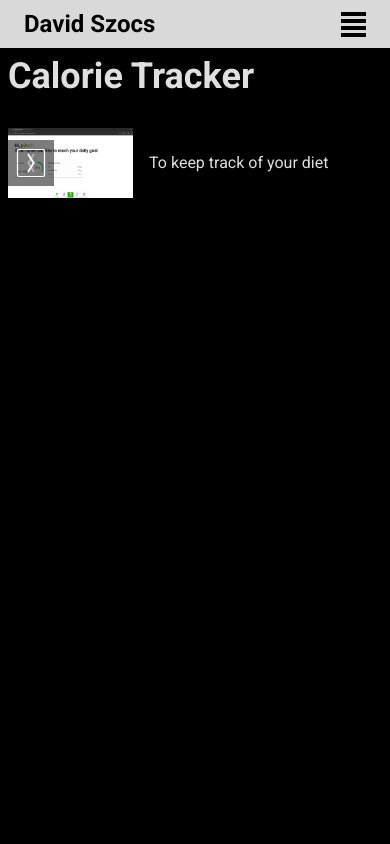
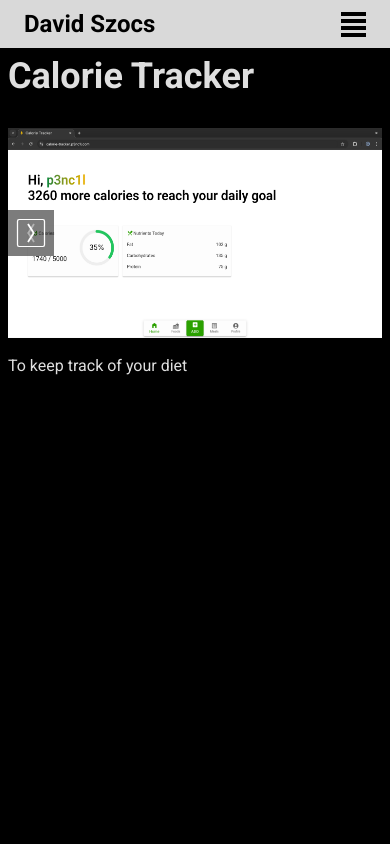
Before and after one commit to p3nc1l/personal-site, a Next.js app: page /projects/calorie-tracker in a window 390 px wide. Shown: the top 844 px of the page. Built offline with nearby package versions, Linux system fonts and the light colour scheme.

Commit message:
added mobile responsiveness on /projects/[name]

```diff
--- a/app/projects/[name]/page.tsx
+++ b/app/projects/[name]/page.tsx
@@ -11,7 +11,7 @@ const Page = async (props: { params: Promise<{ name: string }> }) => {
   return (
     <>
       <h1 className="mt-2 mb-8 text-4xl font-bold">{project.title}</h1>
-      <div className="flex gap-4">
+      <div className="flex gap-4 flex-col sm:flex-row">
         <div className="grow-7"><ImageCarousel imageUrls={project.imageUrls} alt={project.title} /></div>
         <div className="grow-3 flex flex-col gap-4 justify-center">
           <div>{project.shortDescription}</div>
```
